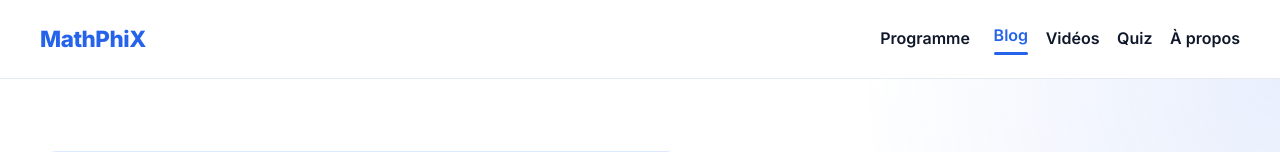
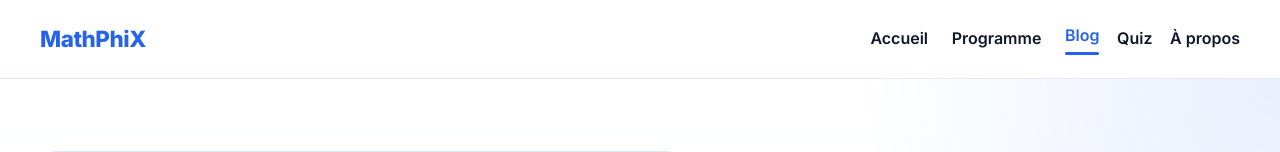
Before and after one commit to Elarif82/mathphix, a website: page public/blog.html in a window 1280 px wide. Shown: the top 152 px of the page. Drawn offline with Linux system fonts and the light colour scheme.

Commit message:
Mise à jour du site

```diff
--- a/public/blog.html
+++ b/public/blog.html
@@ -17,6 +17,8 @@
       <button class="menu-toggle" id="menuToggle" aria-label="Ouvrir le menu" aria-expanded="false" aria-controls="mainNav">☰</button>
 
       <nav class="main-nav" id="mainNav">
+        <a href="index.html">Accueil</a>
+
         <div class="nav-dropdown">
           <button class="dropdown-toggle" type="button" aria-expanded="false">
             Programme
@@ -31,7 +33,6 @@
         </div>
 
         <a href="blog.html" class="active">Blog</a>
-        <a href="index.html#videos">Vidéos</a>
         <a href="index.html#quiz">Quiz</a>
         <a href="index.html#apropos">À propos</a>
       </nav>
```
